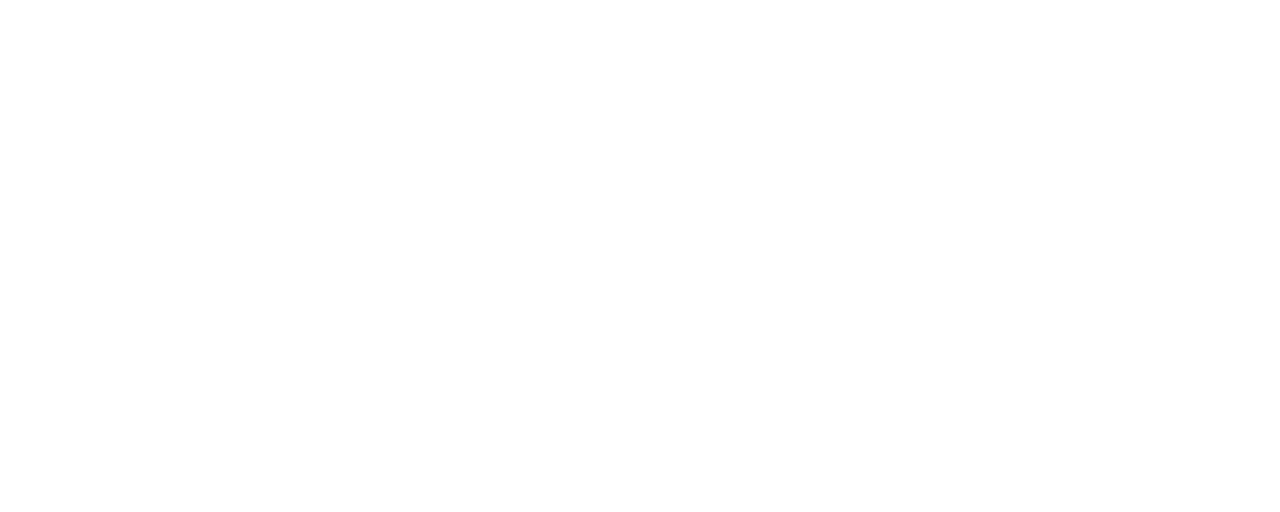
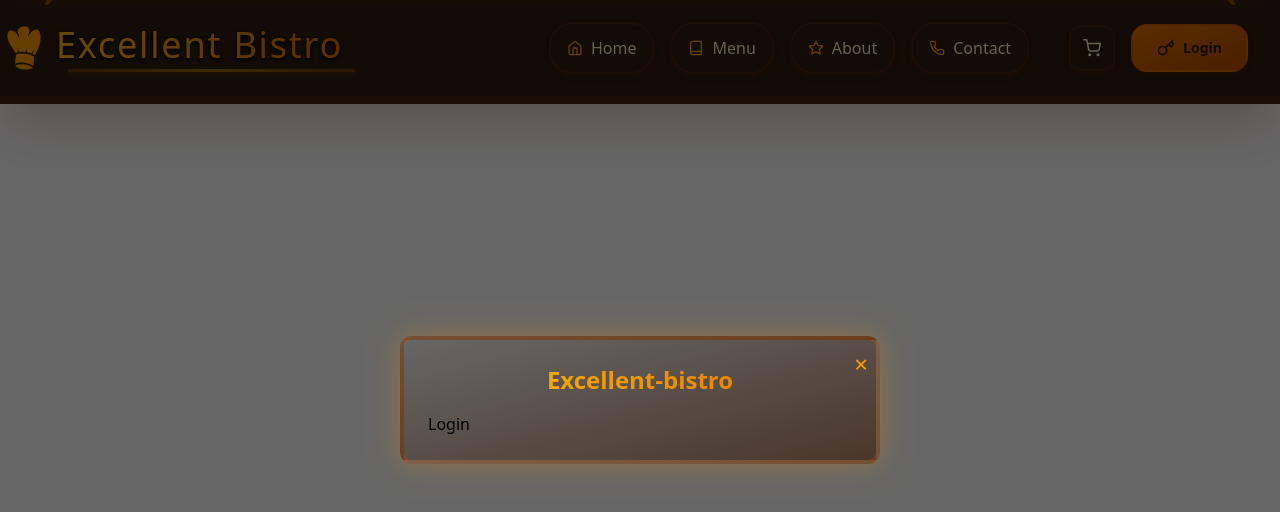
Before and after one commit to OgbonnaBlessed/excellent-bistro, a React (Vite) app in the folder frontend/: page /login in a window 1280 px wide. Before the commit this address had no page. Shown: the top 512 px of the page. Built offline with nearby package versions, Linux system fonts and the light colour scheme.

Commit message:
refactor: complete navbar

```diff
--- a/frontend/src/App.jsx
+++ b/frontend/src/App.jsx
@@ -1,11 +1,13 @@
 import React from 'react'
 import Home from './pages/Home'
 import { Route, Routes } from 'react-router-dom'
+// import Login from './components/Login/Login'
 
 const App = () => {
   return (
     <Routes>
       <Route path='/' element={<Home />} />
+      <Route path='/login' element={<Home />} />
     </Routes>
   )
 }
--- /dev/null
+++ b/frontend/src/components/Login/Login.jsx
@@ -0,0 +1,9 @@
+import React from 'react'
+
+const Login = () => {
+    return (
+        <div>Login</div>
+    )
+}
+
+export default Login
--- a/frontend/src/components/Navbar/Navbar.jsx
+++ b/frontend/src/components/Navbar/Navbar.jsx
@@ -1,15 +1,17 @@
 /* eslint-disable react-hooks/exhaustive-deps */
 import React, { useEffect, useState } from 'react'
 import { GiChefToque, GiForkKnifeSpoon } from "react-icons/gi";
-import { NavLink, useNavigate } from 'react-router-dom';
-import { FiBook, FiHome, FiPhone, FiShoppingCart, FiStar } from 'react-icons/fi'
+import { NavLink, useLocation, useNavigate } from 'react-router-dom';
+import { FiBook, FiHome, FiKey, FiLogOut, FiPhone, FiShoppingCart, FiStar } from 'react-icons/fi'
 import { useCart } from '../../CartContext/CartContext';
+import Login from '../Login/Login';
 
 const Navbar = () => {
     const [isOpen, setIsOpen] = useState(false);
     const [showLoginModal, setShowLoginModal] = useState(false);
     const { totalItems } = useCart();
     const navigate = useNavigate();
+    const location = useLocation();
 
     // COMBINING UPDATING LOGIN MODAL AND AUTH STATUS ON LOCATION CHANGE
     const [isAuthenticated, setIsAuthenticated] = useState(
@@ -33,6 +35,49 @@ const Navbar = () => {
     }
 
     // EXTRACT DESKTOP AUTH BUTTON
+    const renderDesktopAuthButton = () => {
+        return isAuthenticated ? (
+            <button
+                onClick={handleLogout}
+                className='px-3 md:px-3 lg:px-6 py-1.5 md:py-2 lg:py-3 bg-gradient-to-br from-amber-600 to-amber-700 text-[#2D1B0E] rounded-2xl font-bold hover:shadow-lg hover:shadow-amber-600/40 transition-all transform hover:scale-[1.02] border-2 border-amber-600/20 flex items-center space-x-2 shadow-md shadow-amber-900/20 text-xs md:text-sm lg:text-sm'
+            >
+                <FiLogOut className='text-base md:text-lg lg:text-lg' />
+                <span className='text-shadow'>Logout</span>
+            </button>
+        ) : (
+            <button
+                onClick={() => navigate('/login')}
+                className='px-3 md:px-3 lg:px-6 py-1.5 md:py-2 lg:py-3 bg-gradient-to-br from-amber-600 to-amber-700 text-[#2D1B0E] rounded-2xl font-bold hover:shadow-lg hover:shadow-amber-600/40 transition-all transform hover:scale-[1.02] border-2 border-amber-600/20 flex items-center space-x-2 shadow-md shadow-amber-900/20 text-xs md:text-sm lg:text-sm'
+            >
+                <FiKey className='text-base md:text-lg lg:text-lg' />
+                <span className='text-shadow'>Login</span>
+            </button>
+        )
+    }
+
+    // EXTRACT MOBILE AUTH BTN
+    const renderMobileAuthButton = () => {
+        return isAuthenticated ? (
+            <button
+                onClick={handleLogout}
+                className='w-full px-4 py-3 bg-gradient-to-br from-amber-500 to-amber-700 text-[#2D1B0E] rounded-xl font-semibold flex items-center justify-center space-x-2 text-sm'
+            >
+                <FiLogOut />
+                <span>Logout</span>
+            </button>
+        ) : (
+            <button
+                onClick={() => {
+                    navigate('/login');
+                    setIsOpen(false);
+                }}
+                className='w-full px-4 py-3 bg-gradient-to-br from-amber-500 to-amber-700 text-[#2D1B0E] rounded-xl font-semibold flex items-center justify-center space-x-2 text-sm'
+            >
+                <FiLogOut />
+                <span>Login</span>
+            </button>
+        )
+    }
 
     const navLinks = [
         { name: 'Home', href: '/', icon: <FiHome /> },
@@ -101,6 +146,7 @@ const Navbar = () => {
                                     </span>
                                 )}
                             </NavLink>
+                            {renderDesktopAuthButton()}
                         </div>
                     </div>
 
@@ -156,7 +202,29 @@ const Navbar = () => {
                                     </span>
                                 )}
                             </NavLink>
+                            {renderMobileAuthButton()}
                         </div>
+                    </div>
+                </div>
+            )}
+
+            {/* LOGIN MODAL */}
+            {showLoginModal && (
+                <div className='fixed inset-0 bg-black/60 flex items-center justify-center z-50 p-4'>
+                    <div className='bg-gradient-to-br fro-[#2D1B0E] to-[#4A372A] rounded-xl p-6 w-full max-w-[480px] relative border-4 border-amber-700/30 shadow-[0_0_30px] shadow-amber-500/30'>
+                        <button
+                            onClick={() => navigate('/')}
+                            className='absolute top-2 right-2 text-amber-500 hover:text-amber-300 text-2xl'
+                        >
+                            &times;
+                        </button>
+                        <h2 className='text-2xl font-bold bg-gradient-to-r from-amber-400 to-amber-600 bg-clip-text text-transparent mb-4 text-center'>
+                            Excellent-bistro
+                        </h2>
+                        <Login
+                            onLoginSuccess={handleLoginSuccess}
+                            onClose={() => navigate('/')}
+                        />
                     </div>
                 </div>
             )}
```
